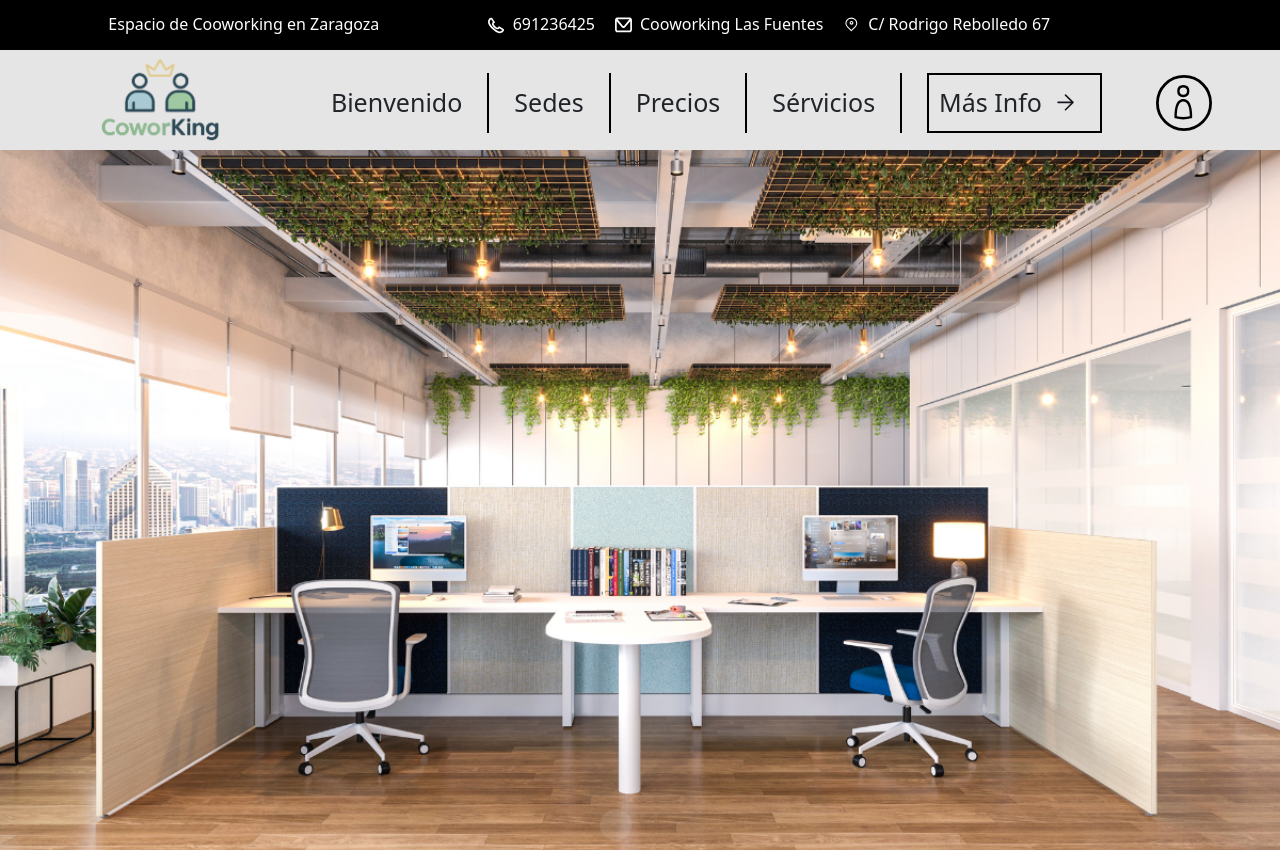
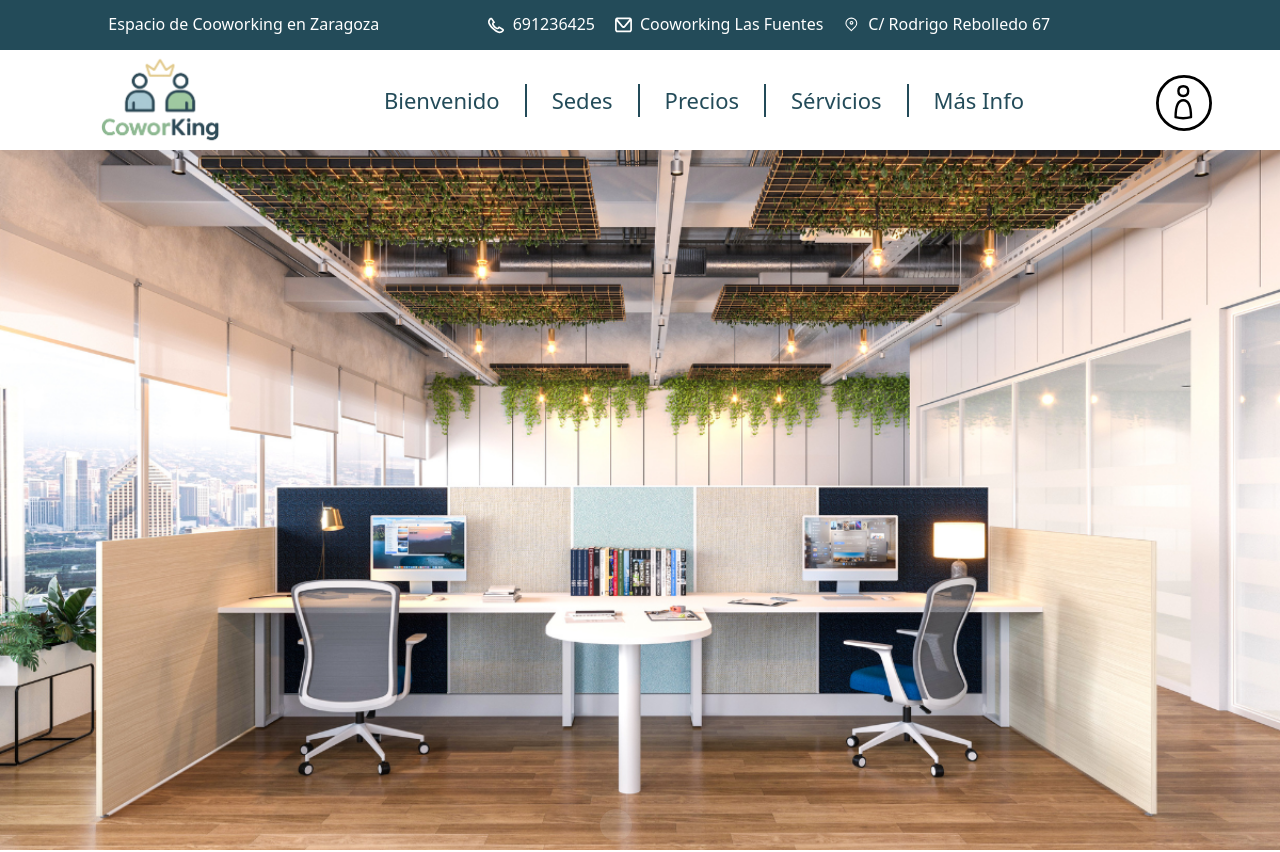
Before and after one commit to nabuin/tfg2daw_3trm_front, a Vue app: page /home in a window 1280 px wide. Shown: the top 852 px of the page. Built offline with nearby package versions, Linux system fonts and the light colour scheme; the HTML template or start-up script is replaced by a standard one.

Commit message:
Rediseño header colores

```diff
--- a/src/components/Header.vue
+++ b/src/components/Header.vue
@@ -108,7 +108,7 @@ h6 {
   height: 150px;
 
   .header-child-1 {
-    background-color: black;
+    background-color: #234b59;
     height: 50px;
     display: flex;
     flex-direction: row;
@@ -177,7 +177,7 @@ h6 {
     height: 100px;
     display: flex;
     flex-direction: row;
-    background: #e5e5e5;
+    background: white;
     position: relative;
 
     .header-child-2_left {
@@ -204,52 +204,29 @@ h6 {
         display: flex;
         flex-direction: row;
         height: 65px;
+        align-items: center;
 
         .header-child-2_mid_bienvenido,
         .header-child-2_mid_espacios,
         .header-child-2_mid_precios,
-        .header-child-2_mid_servicios {
-          display: flex;
-          align-items: center;
-          margin: 5px 0px 0 25px;
-          padding-right: 25px;
-          font-size: 25px;
-          font-weight: 500;
-          flex-direction: row;
-          border-right: 2px solid black;
-        }
-
+        .header-child-2_mid_servicios,
         .header-child-2_mid_masInfo {
           display: flex;
           align-items: center;
-          margin: 5px 0px 0 25px;
-          padding: 25px;
-          font-size: 25px;
+          padding: 0 25px;
+          font-size: 22px;
           font-weight: 500;
-          border: 2px solid black;
+          height: fit-content;
+          flex-direction: row;
+          border-right: 2px solid #234b59;
+          color: #234b59;
+        }
 
-          @media (max-width: 1657px) {
-            padding: 8px 15px;
-            min-width: 150px;
-          }
+        .header-child-2_mid_masInfo{
+          border-right: none;
+        }
 
-          @media (max-width: 1617px) {
-            padding: 8px 10px;
-            min-width: 175px;
-          }
 
-          &::after {
-            content: "";
-            display: inline-block;
-            width: 17px;
-            height: 17px;
-            margin-left: 15px;
-            background-size: contain;
-            background-repeat: no-repeat;
-            background-position: center;
-            background-image: url('../imgs/icons/arrow.svg');
-          }
-        }
       }
 
       a {
--- a/src/views/HomeView.vue
+++ b/src/views/HomeView.vue
@@ -18,8 +18,9 @@ export default {
 <template>
     <Home_Slider />
     <Home_Sercios />
+
+    <Home_Form />
     <Home_Info />
-    <Home_Form />
 </template>
 
 
```
